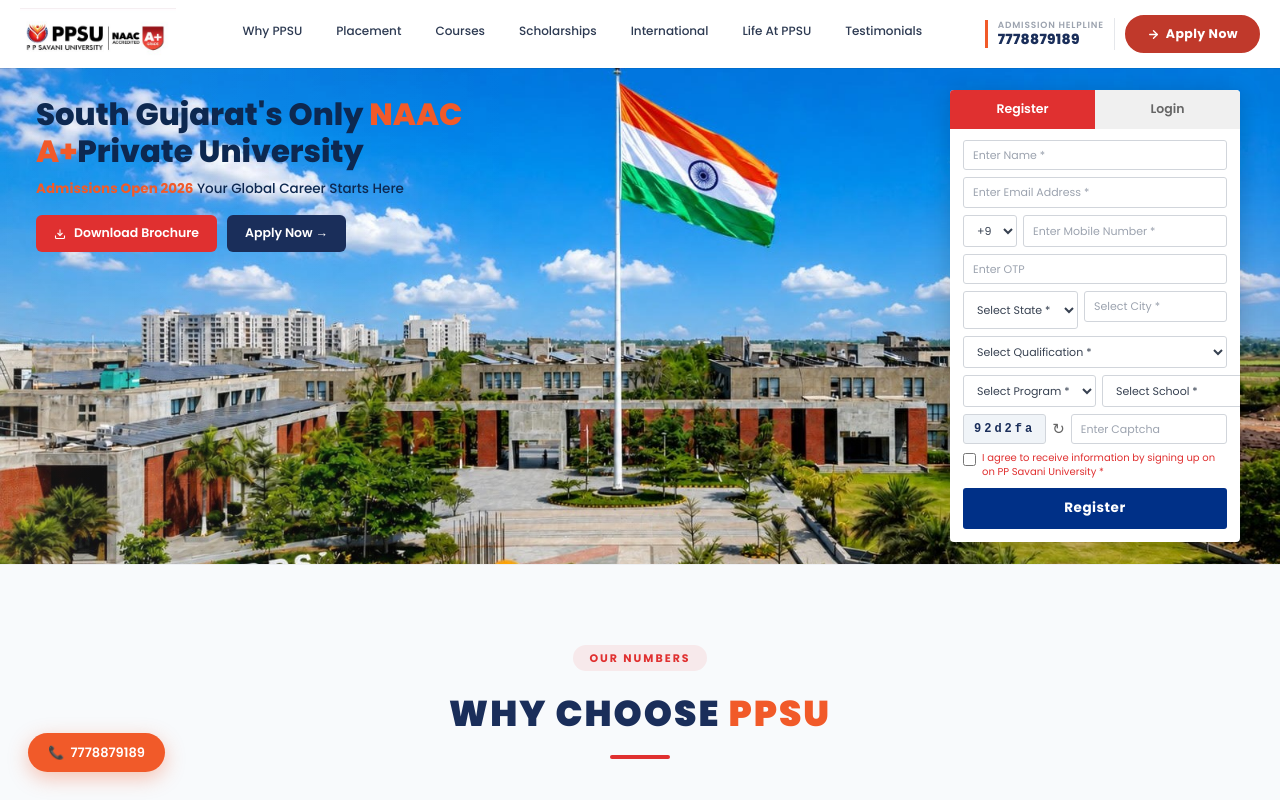
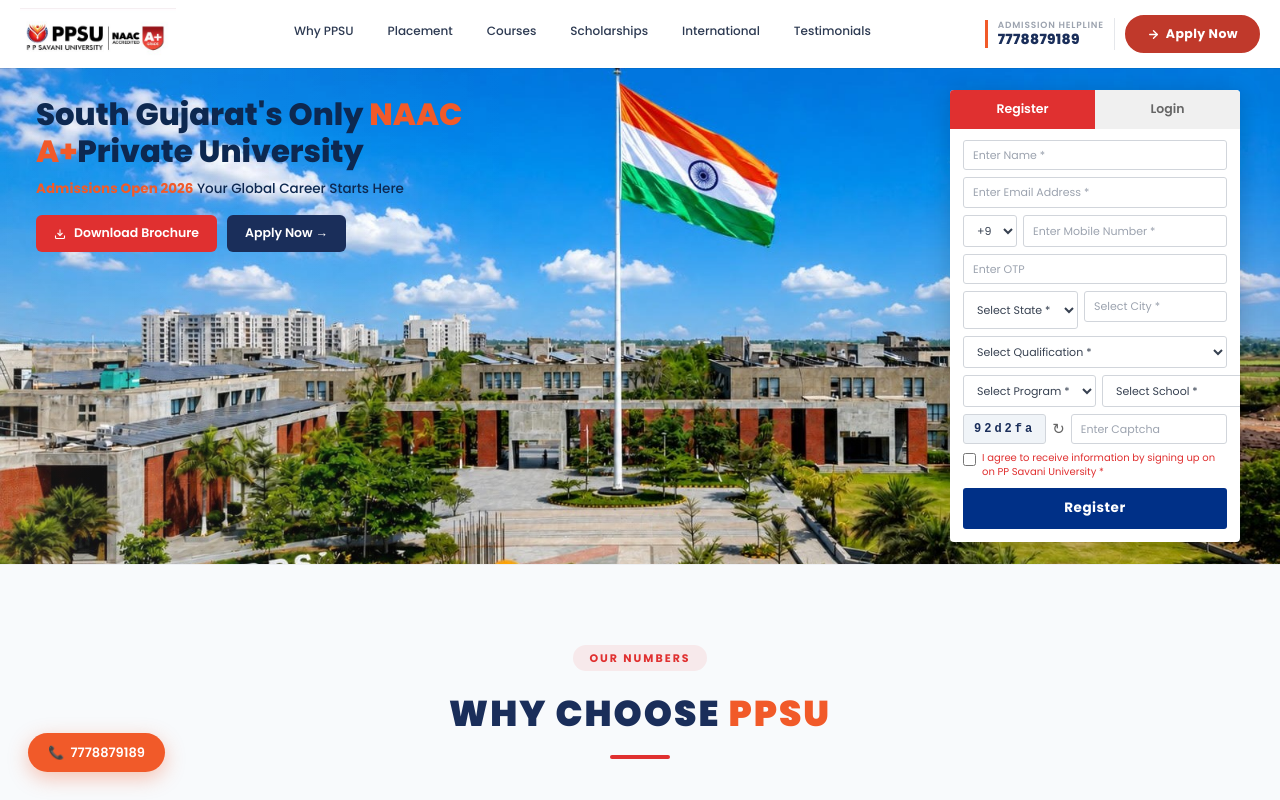
Before and after one commit to MaieuticEdutech/ppsuonline-frontend, a Next.js app: page / in a window 1280 px wide. Shown: the top 800 px of the page. Built offline with nearby package versions, Linux system fonts and the light colour scheme.

Commit message:
10th June 2026 - 11:03

```diff
--- a/components/Header.tsx
+++ b/components/Header.tsx
@@ -10,7 +10,6 @@
   { label: "Courses",       href: "#courses"      },
   { label: "Scholarships",  href: "#scholarships" },
   { label: "International", href: "#intl"         },
-  { label: "Life At PPSU",  href: "#gallery"      },
   { label: "Testimonials",  href: "#testimonials" },
 ];
 
```
